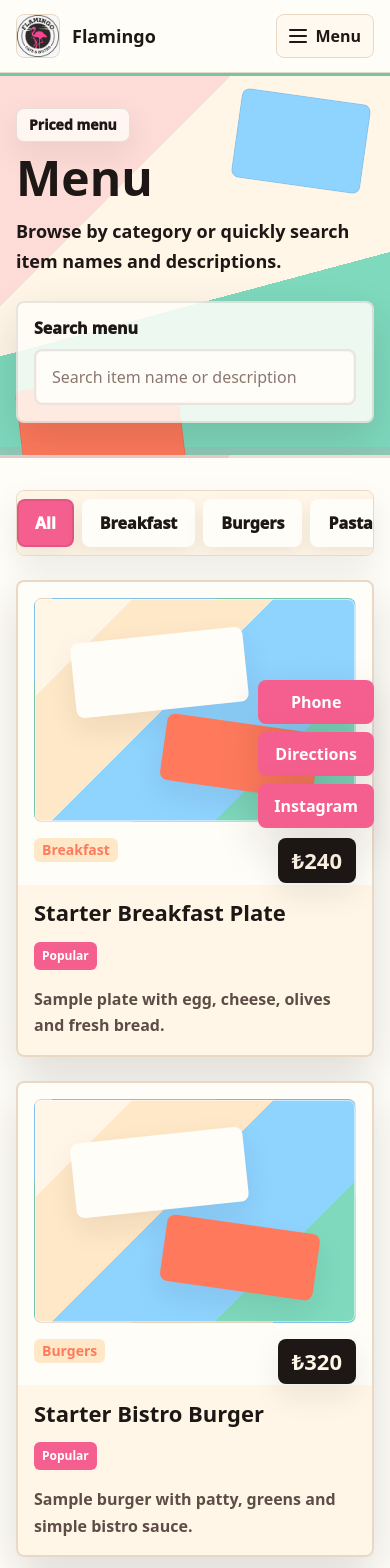
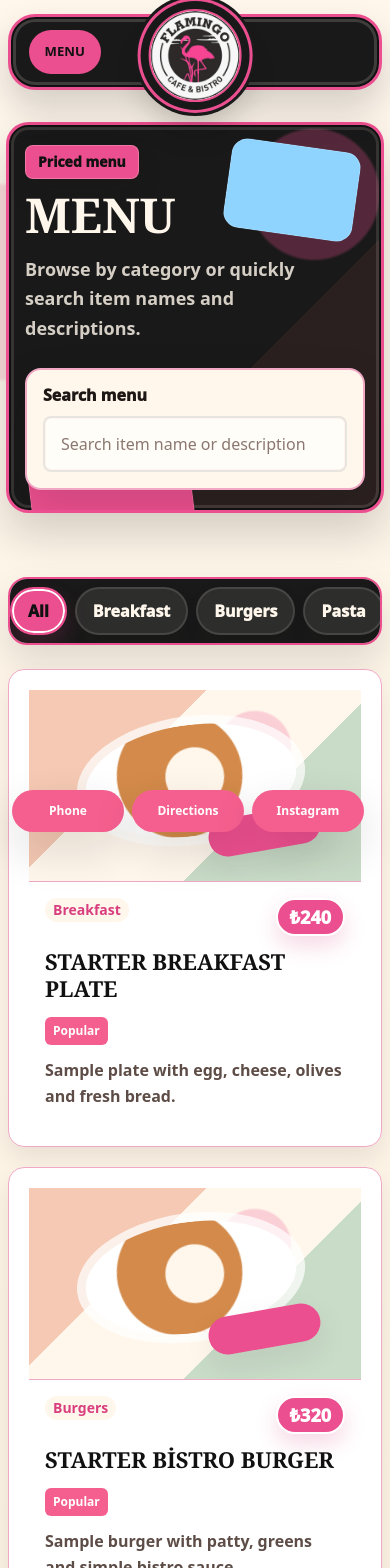
Before and after one commit to ckrkadr-sys/Flamingocafebistro, a Next.js app: page /en/menu in a window 390 px wide. Shown: the top 1568 px of the page. Built offline with nearby package versions, Linux system fonts and the light colour scheme.

Commit message:
refactor: unify header chrome and align menu layout

```diff
--- a/app/[lang]/layout.tsx
+++ b/app/[lang]/layout.tsx
@@ -2,7 +2,6 @@ import type { ReactNode } from "react";
 import { notFound } from "next/navigation";
 
 import { HomeFooter } from "@/components/home/HomeFooter";
-import { HomeHeader } from "@/components/home/HomeHeader";
 import { FloatingContactActions } from "@/components/layout/FloatingContactActions";
 import { Footer } from "@/components/layout/Footer";
 import { Header } from "@/components/layout/Header";
@@ -37,10 +36,9 @@ export default async function LocaleLayout({
   return (
     <SiteChrome
       defaultFooter={<Footer dictionary={dictionary} locale={lang} />}
-      defaultHeader={<Header dictionary={dictionary} locale={lang} />}
       floatingActions={<FloatingContactActions dictionary={dictionary} />}
+      header={<Header dictionary={dictionary} locale={lang} />}
       homeFooter={<HomeFooter dictionary={dictionary} locale={lang} />}
-      homeHeader={<HomeHeader dictionary={dictionary} locale={lang} />}
       homePath={getLocalizedPath(lang, "home")}
     >
       {children}
--- a/app/globals.css
+++ b/app/globals.css
@@ -270,9 +270,20 @@ a {
 }
 
 .site-shell {
+  --home-pink: #ec4f8f;
+  --home-pink-dark: #d93f7f;
+  --home-black: #111111;
+  --home-charcoal: #191919;
+  --home-cream: #fff7ec;
+  --home-cream-alt: #fbf0e1;
+  --home-white: #ffffff;
+  --home-border: #ec4f8f;
+  --home-muted: #4b4b4b;
+
   display: flex;
   min-height: 100vh;
   flex-direction: column;
+  overflow-x: clip;
 }
 
 .site-shell__content {
@@ -986,32 +997,55 @@ a {
 }
 
 .menu-page {
-  background:
-    linear-gradient(180deg, var(--color-cream) 0%, var(--color-surface) 36%, var(--color-cream) 100%);
+  overflow: hidden;
+  background:
+    radial-gradient(circle at 0 12rem, rgb(236 79 143 / 16%) 0 6rem, transparent 6.25rem),
+    linear-gradient(180deg, var(--home-cream) 0%, var(--home-cream-alt) 46%, var(--home-cream) 100%);
 }
 
 .menu-hero {
   position: relative;
-  overflow: hidden;
-  border-block: 3px solid rgb(29 23 21 / 10%);
-  background:
-    linear-gradient(135deg, rgb(245 95 143 / 18%) 0 30%, transparent 30% 100%),
-    linear-gradient(165deg, var(--color-cream) 0 58%, var(--color-mint) 58% 100%);
-  box-shadow: inset 0 -8px 0 rgb(245 95 143 / 12%);
+  overflow: visible;
+  border-block: 0;
+  background: transparent;
+  box-shadow: none;
 }
 
 .menu-hero::before,
 .menu-hero::after {
-  position: absolute;
-  z-index: 0;
+  display: none;
+}
+
+.menu-hero__inner {
+  position: relative;
+  overflow: hidden;
+  display: grid;
+  gap: var(--space-6);
+  width: min(calc(100% - 1rem), 86rem);
+  border: 3px solid var(--home-pink);
+  border-radius: 1.4rem;
+  background:
+    radial-gradient(circle at 82% 18%, rgb(236 79 143 / 28%) 0 4rem, transparent 4.2rem),
+    linear-gradient(135deg, var(--home-charcoal) 0 64%, #2b2020 64% 100%);
+  color: var(--home-cream);
+  padding: var(--space-6);
+  box-shadow:
+    inset 0 0 0 2px var(--home-black),
+    inset 0 0 0 5px rgb(255 247 236 / 12%),
+    0 20px 44px rgb(17 17 17 / 18%);
+}
+
+.menu-hero__inner::before,
+.menu-hero__inner::after {
+  position: absolute;
   display: block;
-  border: 1px solid rgb(29 23 21 / 8%);
-  border-radius: var(--radius-lg);
+  border: 1px solid rgb(255 247 236 / 16%);
+  border-radius: 1rem;
   content: "";
   pointer-events: none;
 }
 
-.menu-hero::before {
+.menu-hero__inner::before {
   top: var(--space-5);
   right: var(--space-6);
   width: 8rem;
@@ -1020,34 +1054,37 @@ a {
   transform: rotate(8deg);
 }
 
-.menu-hero::after {
+.menu-hero__inner::after {
   bottom: calc(var(--space-6) * -1);
   left: var(--space-5);
   width: 10rem;
   height: 6rem;
-  background: var(--color-coral);
+  background: var(--home-pink);
   transform: rotate(-7deg);
 }
 
-.menu-hero__inner {
+.menu-hero__inner > * {
   position: relative;
   z-index: 1;
-  display: grid;
-  gap: var(--space-6);
 }
 
 .menu-hero .ui-section-title {
+  min-width: 0;
   max-width: 42rem;
 }
 
 .menu-hero .ui-section-title__title {
+  color: var(--home-cream);
+  font-family: var(--font-serif);
   font-size: var(--text-4xl);
   line-height: var(--line-tight);
+  text-transform: uppercase;
 }
 
 .menu-hero .ui-section-title__description {
-  color: var(--color-text);
+  color: rgb(255 247 236 / 82%);
   font-weight: 650;
+  overflow-wrap: anywhere;
 }
 
 .menu-hero .ui-section-title__eyebrow,
@@ -1064,13 +1101,20 @@ a {
   box-shadow: var(--shadow-soft);
 }
 
+.menu-hero .ui-section-title__eyebrow {
+  border-color: rgb(255 247 236 / 24%);
+  background: var(--home-pink);
+  color: var(--home-black);
+}
+
 .menu-search {
   position: relative;
   display: grid;
+  min-width: 0;
   gap: var(--space-3);
-  border: 2px solid rgb(29 23 21 / 10%);
-  border-radius: var(--radius-lg);
-  background: rgb(255 253 248 / 86%);
+  border: 2px solid #f0a8c5;
+  border-radius: 1rem;
+  background: var(--home-cream);
   box-shadow: var(--shadow-lift);
   padding: var(--space-4);
 }
@@ -1118,17 +1162,22 @@ a {
 }
 
 .menu-listing {
-  background: var(--color-surface);
+  background: transparent;
+}
+
+.menu-listing .ui-container {
+  width: min(calc(100% - 1rem), 86rem);
 }
 
 .menu-category-tabs {
   display: flex;
+  max-width: 100%;
   gap: var(--space-2);
   overflow-x: auto;
-  border: 1px solid var(--color-border);
-  border-radius: var(--radius-lg);
-  background: var(--color-cream);
-  box-shadow: var(--shadow-soft);
+  border: 2px solid var(--home-pink);
+  border-radius: 1.2rem;
+  background: var(--home-charcoal);
+  box-shadow: 0 18px 36px rgb(17 17 17 / 12%);
   padding: var(--space-2);
   scroll-snap-type: x proximity;
 }
@@ -1138,10 +1187,10 @@ a {
   min-height: 48px;
   flex: 0 0 auto;
   align-items: center;
-  border: 2px solid transparent;
-  border-radius: var(--radius-lg);
-  background: var(--color-surface);
-  color: var(--color-text);
+  border: 2px solid rgb(255 247 236 / 12%);
+  border-radius: 999px;
+  background: rgb(255 247 236 / 9%);
+  color: var(--home-cream);
   cursor: pointer;
   font-weight: 950;
   line-height: var(--line-tight);
@@ -1151,43 +1200,49 @@ a {
 }
 
 .menu-category-tabs__button:hover {
-  border-color: var(--color-coral);
+  border-color: var(--home-pink);
+  background: var(--home-cream);
+  color: var(--home-black);
 }
 
 .menu-category-tabs__button[aria-pressed="true"] {
-  border-color: rgb(29 23 21 / 10%);
-  background: var(--color-flamingo-pink);
-  color: var(--color-on-accent);
-  box-shadow: var(--shadow-soft);
+  border-color: var(--home-pink);
+  background: var(--home-pink);
+  color: var(--home-black);
+  box-shadow:
+    inset 0 0 0 2px var(--home-white),
+    0 10px 22px rgb(217 63 127 / 18%);
 }
 
 .menu-grid {
   display: grid;
-  gap: var(--space-6);
+  gap: var(--space-5);
   margin-block-start: var(--space-6);
 }
 
 .menu-card {
+  position: relative;
   overflow: hidden;
   display: grid;
-  gap: var(--space-4);
-  border-width: 2px;
-  background:
-    linear-gradient(180deg, var(--color-surface) 0 64%, var(--color-cream) 64% 100%);
-  padding: var(--space-4);
-  box-shadow: var(--shadow-lift);
+  gap: 0;
+  border-color: #f0a8c5;
+  border-radius: 1rem;
+  background: var(--home-white);
+  color: var(--home-black);
+  box-shadow: 0 12px 24px rgb(17 17 17 / 8%);
 }
 
 .menu-card__media {
   position: relative;
-  min-height: 14rem;
+  min-height: 12rem;
   overflow: hidden;
-  border-radius: var(--radius-lg);
-  border: 1px solid rgb(29 23 21 / 10%);
-  background:
-    linear-gradient(135deg, rgb(255 253 248 / 64%) 0 18%, transparent 18% 100%),
-    linear-gradient(135deg, var(--color-cream-strong) 0 44%, var(--color-sky) 44% 74%, var(--color-mint) 74% 100%);
-  box-shadow: inset 0 0 0 1px rgb(255 255 255 / 50%);
+  border: 0;
+  border-bottom: 1px solid #f0a8c5;
+  border-radius: 0;
+  background:
+    radial-gradient(circle at 68% 30%, rgb(236 79 143 / 24%) 0 2.2rem, transparent 2.35rem),
+    linear-gradient(135deg, #f5c9b3 0 34%, #fff7ec 34% 66%, #c9dcc8 66% 100%);
+  box-shadow: none;
 }
 
 .menu-card__image {
@@ -1202,26 +1257,33 @@ a {
 }
 
 .menu-card__shape:first-child {
-  top: 16%;
-  left: 12%;
-  width: 54%;
-  height: 34%;
-  background: var(--color-surface);
-  transform: rotate(-6deg);
+  top: 18%;
+  left: 17%;
+  width: 64%;
+  height: 58%;
+  border-radius: 50%;
+  background:
+    radial-gradient(circle at 52% 47%, #fff7ec 0 23%, transparent 24%),
+    radial-gradient(circle at 45% 44%, #d38a4a 0 47%, transparent 48%),
+    #ffffff;
+  box-shadow: 0 0 0 0.55rem rgb(255 255 255 / 72%);
+  transform: rotate(-8deg);
 }
 
 .menu-card__shape:last-child {
   right: 12%;
-  bottom: 14%;
-  width: 48%;
-  height: 30%;
-  background: var(--color-coral);
-  transform: rotate(8deg);
+  bottom: 16%;
+  width: 34%;
+  height: 20%;
+  border-radius: 999px;
+  background: var(--home-pink);
+  transform: rotate(-10deg);
 }
 
 .menu-card__content {
   display: grid;
-  gap: var(--space-4);
+  gap: var(--space-3);
+  padding: var(--space-4);
 }
 
 .menu-card__meta,
@@ -1237,9 +1299,9 @@ a {
 
 .menu-card__category {
   width: fit-content;
-  border-radius: var(--radius-md);
-  background: var(--color-cream-strong);
-  color: var(--color-coral);
+  border-radius: 999px;
+  background: var(--home-cream);
+  color: var(--home-pink-dark);
   font-size: var(--text-sm);
   font-weight: 900;
   line-height: var(--line-tight);
@@ -1247,23 +1309,25 @@ a {
 }
 
 .menu-card__price {
-  border: 2px solid rgb(29 23 21 / 10%);
-  border-radius: var(--radius-lg);
-  background: var(--color-text);
-  color: var(--color-cream);
-  font-size: var(--text-xl);
-  font-weight: 900;
-  line-height: var(--line-tight);
+  border: 2px solid var(--home-white);
+  border-radius: 999px;
+  background: var(--home-pink);
+  color: var(--home-white);
+  font-size: var(--text-lg);
+  font-weight: 950;
+  line-height: 1;
   padding: var(--space-2) var(--space-3);
   white-space: nowrap;
-  box-shadow: var(--shadow-soft);
+  box-shadow: 0 10px 22px rgb(217 63 127 / 20%);
 }
 
 .menu-card__title {
   margin: 0;
-  color: var(--color-text);
+  color: var(--home-black);
+  font-family: var(--font-serif);
   font-size: var(--text-xl);
   line-height: var(--line-heading);
+  text-transform: uppercase;
 }
 
 .menu-card__description {
@@ -1322,8 +1386,10 @@ a {
 .about-page,
 .gallery-page,
 .contact-page {
-  background:
-    linear-gradient(180deg, var(--color-cream) 0%, var(--color-surface) 38%, var(--color-cream) 100%);
+  overflow: hidden;
+  background:
+    radial-gradient(circle at 0 12rem, rgb(236 79 143 / 12%) 0 6rem, transparent 6.25rem),
+    linear-gradient(180deg, var(--home-cream) 0%, var(--color-surface) 44%, var(--home-cream) 100%);
 }
 
 .about-hero,
@@ -1331,26 +1397,21 @@ a {
 .contact-hero {
   position: relative;
   overflow: hidden;
-  border-block: 3px solid rgb(29 23 21 / 10%);
-  box-shadow: inset 0 -8px 0 rgb(255 122 92 / 10%);
+  border-block: 0;
+  background: transparent;
+  box-shadow: none;
 }
 
 .about-hero {
-  background:
-    linear-gradient(135deg, rgb(245 95 143 / 18%) 0 34%, transparent 34% 100%),
-    linear-gradient(165deg, var(--color-cream) 0 58%, var(--color-mint) 58% 100%);
+  background: transparent;
 }
 
 .gallery-hero {
-  background:
-    linear-gradient(135deg, rgb(143 211 255 / 58%) 0 36%, transparent 36% 100%),
-    linear-gradient(165deg, var(--color-cream) 0 60%, rgb(245 95 143 / 34%) 60% 100%);
+  background: transparent;
 }
 
 .contact-hero {
-  background:
-    linear-gradient(135deg, rgb(255 122 92 / 22%) 0 34%, transparent 34% 100%),
-    linear-gradient(165deg, var(--color-cream) 0 58%, var(--color-sky) 58% 100%);
+  background: transparent;
 }
 
 .about-hero::before,
@@ -1407,6 +1468,12 @@ a {
 .about-hero__grid {
   position: relative;
   z-index: 1;
+  width: min(calc(100% - 1rem), 86rem);
+  border: 2px solid var(--home-pink);
+  border-radius: 1.4rem;
+  background: rgb(255 247 236 / 82%);
+  padding: var(--space-6);
+  box-shadow: 0 18px 36px rgb(17 17 17 / 10%);
 }
 
 .gallery-hero .ui-section-title__title,
@@ -2223,15 +2290,6 @@ a.contact-card__value:hover {
 }
 
 .site-shell--home {
-  --home-pink: #ec4f8f;
-  --home-pink-dark: #d93f7f;
-  --home-black: #111111;
-  --home-charcoal: #191919;
-  --home-cream: #fff7ec;
-  --home-cream-alt: #fbf0e1;
-  --home-white: #ffffff;
-  --home-border: #ec4f8f;
-  --home-muted: #4b4b4b;
   background: var(--home-cream);
   color: var(--home-black);
 }
@@ -2300,7 +2358,7 @@ a.contact-card__value:hover {
   border-color: rgb(255 247 236 / 20%);
   background: rgb(255 247 236 / 9%);
   color: var(--home-white);
-  font-size: clamp(0.68rem, 0.78vw, 0.84rem);
+  font-size: 0.82rem;
   font-weight: 950;
 }
 
@@ -2319,9 +2377,9 @@ a.contact-card__value:hover {
   min-height: 2.75rem;
   align-items: center;
   color: var(--home-white);
-  font-size: clamp(0.68rem, 0.78vw, 0.84rem);
+  font-size: 0.82rem;
   font-weight: 900;
-  letter-spacing: 0.02em;
+  letter-spacing: 0;
   line-height: 1;
   text-decoration: none;
   text-transform: uppercase;
@@ -2395,6 +2453,14 @@ a.contact-card__value:hover {
 
 .home-header__mobile {
   display: none;
+}
+
+.home-header__mobile-list {
+  display: grid;
+  gap: 0.35rem;
+  padding: 0;
+  margin: 0;
+  list-style: none;
 }
 
 .home-hero-v2,
@@ -3688,6 +3754,46 @@ a.contact-card__value:hover {
 }
 
 @media (max-width: 42rem) {
+  .site-shell:not(.site-shell--home) .site-shell__content {
+    padding-block-end: 5.75rem;
+  }
+
+  .floating-contact-actions {
+    right: auto;
+    bottom: var(--space-3);
+    left: var(--space-3);
+    display: grid;
+    width: min(calc(100vw - (var(--space-3) * 2)), 22rem);
+    max-width: calc(100vw - (var(--space-3) * 2));
+    grid-template-columns: repeat(3, minmax(0, 1fr));
+  }
+
+  .floating-contact-actions__link {
+    min-width: 0;
+    flex: 1;
+    min-height: 42px;
+    border-radius: 999px;
+    font-size: var(--text-xs);
+    overflow: hidden;
+    padding: var(--space-2);
+    text-overflow: ellipsis;
+    white-space: nowrap;
+  }
+
+  .menu-hero__inner {
+    width: calc(100% - var(--space-3));
+    padding: var(--space-5) var(--space-4);
+  }
+
+  .menu-hero .ui-section-title__description {
+    max-width: 18rem;
+  }
+
+  .menu-search__control,
+  .menu-search__input {
+    min-width: 0;
+  }
+
   .home-hero-v2,
   .home-feature-strip,
   .home-signature,
--- a/components/home/HomeHeader.tsx
+++ b/components/home/HomeHeader.tsx
@@ -1,87 +1,12 @@
-import Image from "next/image";
-import Link from "next/link";
-
-import { LanguageSwitcher } from "@/components/layout/LanguageSwitcher";
+import { Header } from "@/components/layout/Header";
 import type { Dictionary } from "@/lib/i18n/dictionaries";
 import type { Locale } from "@/lib/i18n/locales";
-import { getLocalizedPath, primaryNavRouteKeys } from "@/lib/i18n/routes";
-import { getSiteConfig } from "@/lib/site/siteHelpers";
 
 type HomeHeaderProps = Readonly<{
   dictionary: Dictionary;
   locale: Locale;
 }>;
 
-export function HomeHeader({ dictionary, locale }: HomeHeaderProps) {
-  const site = getSiteConfig();
-
-  return (
-    <header className="home-header">
-      <div className="home-header__bar">
-        <nav
-          aria-label={dictionary.common.primaryNavigationLabel}
-          className="home-header__nav home-header__nav--left"
-        >
-          {primaryNavRouteKeys.map((routeKey) => (
-            <Link
-              aria-current={routeKey === "home" ? "page" : undefined}
-              className={
-                routeKey === "contact"
-                  ? "home-header__link home-header__cta"
-                  : "home-header__link"
-              }
-              href={getLocalizedPath(locale, routeKey)}
-              key={routeKey}
-            >
-              {dictionary.nav[routeKey]}
-              {routeKey === "contact" ? <span aria-hidden="true">+</span> : null}
-            </Link>
-          ))}
-        </nav>
-
-        <Link
-          aria-label={site.businessName}
-          className="home-header__logo-link"
-          href={getLocalizedPath(locale, "home")}
-        >
-          <Image
-            alt=""
-            className="home-header__logo"
-            height={176}
-            priority
-            src={site.logoPath}
-            width={176}
-          />
-        </Link>
-
-        <div className="home-header__actions">
-          <LanguageSwitcher
-            ariaLabel={dictionary.common.languageSwitcherLabel}
-            currentLocale={locale}
-          />
-        </div>
-
-        <details className="home-header__mobile">
-          <summary>{dictionary.common.mobileMenuOpenLabel}</summary>
-          <div className="home-header__mobile-panel">
-            <nav aria-label={dictionary.common.primaryNavigationLabel}>
-              {primaryNavRouteKeys.map((routeKey) => (
-                <Link
-                  aria-current={routeKey === "home" ? "page" : undefined}
-                  href={getLocalizedPath(locale, routeKey)}
-                  key={routeKey}
-                >
-                  {dictionary.nav[routeKey]}
-                </Link>
-              ))}
-            </nav>
-            <LanguageSwitcher
-              ariaLabel={dictionary.common.languageSwitcherLabel}
-              currentLocale={locale}
-            />
-          </div>
-        </details>
-      </div>
-    </header>
-  );
+export function HomeHeader(props: HomeHeaderProps) {
+  return <Header {...props} />;
 }
--- a/components/layout/Header.tsx
+++ b/components/layout/Header.tsx
@@ -1,8 +1,4 @@
-import Link from "next/link";
-
-import { LanguageSwitcher } from "@/components/layout/LanguageSwitcher";
-import { MobileNavigation } from "@/components/layout/MobileNavigation";
-import { Container } from "@/components/shared/Container";
+import { HeaderClient } from "@/components/layout/HeaderClient";
 import type { Dictionary } from "@/lib/i18n/dictionaries";
 import type { Locale } from "@/lib/i18n/locales";
 import { getLocalizedPath, primaryNavRouteKeys } from "@/lib/i18n/routes";
@@ -18,55 +14,19 @@ export function Header({ dictionary, locale }: HeaderProps) {
   const navItems = primaryNavRouteKeys.map((routeKey) => ({
     href: getLocalizedPath(locale, routeKey),
     label: dictionary.nav[routeKey],
+    routeKey,
   }));
 
   return (
-    <header className="site-header">
-      <Container className="site-header__inner">
-        <Link
-          aria-label={site.businessName}
-          className="site-header__brand"
-          href={getLocalizedPath(locale, "home")}
-        >
-          <span
-            aria-hidden="true"
-            className="site-header__logo"
-            style={{ backgroundImage: `url(${site.logoPath})` }}
-          />
-          <span className="site-header__brand-name">{site.shortBrandName}</span>
-        </Link>
-
-        <nav
-          aria-label={dictionary.common.primaryNavigationLabel}
-          className="site-header__desktop-nav"
-        >
-          <ul className="site-header__nav-list">
-            {navItems.map((item) => (
-              <li key={item.href}>
-                <Link className="site-header__nav-link" href={item.href}>
-                  {item.label}
-                </Link>
-              </li>
-            ))}
-          </ul>
-        </nav>
-
-        <div className="site-header__desktop-actions">
-          <LanguageSwitcher
-            ariaLabel={dictionary.common.languageSwitcherLabel}
-            currentLocale={locale}
-          />
-        </div>
-
-        <MobileNavigation
-          closeLabel={dictionary.common.mobileMenuCloseLabel}
-          currentLocale={locale}
-          languageSwitcherLabel={dictionary.common.languageSwitcherLabel}
-          navItems={navItems}
-          openLabel={dictionary.common.mobileMenuOpenLabel}
-          primaryNavigationLabel={dictionary.common.primaryNavigationLabel}
-        />
-      </Container>
-    </header>
+    <HeaderClient
+      brandLabel={site.businessName}
+      currentLocale={locale}
+      homeHref={getLocalizedPath(locale, "home")}
+      languageSwitcherLabel={dictionary.common.languageSwitcherLabel}
+      logoPath={site.logoPath}
+      mobileMenuOpenLabel={dictionary.common.mobileMenuOpenLabel}
+      navItems={navItems}
+      primaryNavigationLabel={dictionary.common.primaryNavigationLabel}
+    />
   );
 }
--- /dev/null
+++ b/components/layout/HeaderClient.tsx
@@ -0,0 +1,119 @@
+"use client";
+
+import Image from "next/image";
+import Link from "next/link";
+import { usePathname } from "next/navigation";
+
+import { LanguageSwitcher } from "@/components/layout/LanguageSwitcher";
+import type { Locale } from "@/lib/i18n/locales";
+import { getRouteKeyFromPath, type RouteKey } from "@/lib/i18n/routes";
+
+type HeaderNavItem = Readonly<{
+  href: string;
+  label: string;
+  routeKey: RouteKey;
+}>;
+
+type HeaderClientProps = Readonly<{
+  brandLabel: string;
+  currentLocale: Locale;
+  homeHref: string;
+  languageSwitcherLabel: string;
+  logoPath: string;
+  mobileMenuOpenLabel: string;
+  navItems: readonly HeaderNavItem[];
+  primaryNavigationLabel: string;
+}>;
+
+export function HeaderClient({
+  brandLabel,
+  currentLocale,
+  homeHref,
+  languageSwitcherLabel,
+  logoPath,
+  mobileMenuOpenLabel,
+  navItems,
+  primaryNavigationLabel,
+}: HeaderClientProps) {
+  const pathname = usePathname();
+  const activeRouteKey = getRouteKeyFromPath(pathname ?? homeHref);
+
+  return (
+    <header className="home-header">
+      <div className="home-header__bar">
+        <nav
+          aria-label={primaryNavigationLabel}
+          className="home-header__nav home-header__nav--left"
+        >
+          {navItems.map((item) => (
+            <Link
+              aria-current={
+                activeRouteKey === item.routeKey ? "page" : undefined
+              }
+              className={
+                item.routeKey === "contact"
+                  ? "home-header__link home-header__cta"
+                  : "home-header__link"
+              }
+              href={item.href}
+              key={item.routeKey}
+            >
+              {item.label}
+              {item.routeKey === "contact" ? (
+                <span aria-hidden="true">+</span>
+              ) : null}
+            </Link>
+          ))}
+        </nav>
+
+        <Link
+          aria-label={brandLabel}
+          className="home-header__logo-link"
+          href={homeHref}
+        >
+          <Image
+            alt=""
+            className="home-header__logo"
+            height={176}
+            priority
+            src={logoPath}
+            width={176}
+          />
+        </Link>
+
+        <div className="home-header__actions">
+          <LanguageSwitcher
+            ariaLabel={languageSwitcherLabel}
+            currentLocale={currentLocale}
+          />
+        </div>
+
+        <details className="home-header__mobile">
+          <summary>{mobileMenuOpenLabel}</summary>
+          <div className="home-header__mobile-panel">
+            <nav aria-label={primaryNavigationLabel}>
+              <ul className="home-header__mobile-list">
+                {navItems.map((item) => (
+                  <li key={item.routeKey}>
+                    <Link
+                      aria-current={
+                        activeRouteKey === item.routeKey ? "page" : undefined
+                      }
+                      href={item.href}
+                    >
+                      {item.label}
+                    </Link>
+                  </li>
+                ))}
+              </ul>
+            </nav>
+            <LanguageSwitcher
+              ariaLabel={languageSwitcherLabel}
+              currentLocale={currentLocale}
+            />
+          </div>
+        </details>
+      </div>
+    </header>
+  );
+}
--- a/components/layout/SiteChrome.tsx
+++ b/components/layout/SiteChrome.tsx
@@ -8,20 +8,18 @@ import { cn } from "@/lib/utils/cn";
 type SiteChromeProps = Readonly<{
   children: ReactNode;
   defaultFooter: ReactNode;
-  defaultHeader: ReactNode;
   floatingActions: ReactNode;
+  header: ReactNode;
   homeFooter: ReactNode;
-  homeHeader: ReactNode;
   homePath: string;
 }>;
 
 export function SiteChrome({
   children,
   defaultFooter,
-  defaultHeader,
   floatingActions,
+  header,
   homeFooter,
-  homeHeader,
   homePath,
 }: SiteChromeProps) {
   const pathname = usePathname();
@@ -31,7 +29,7 @@ export function SiteChrome({
 
   return (
     <div className={cn("site-shell", isHome && "site-shell--home")}>
-      {isHome ? homeHeader : defaultHeader}
+      {header}
       <div className="site-shell__content">{children}</div>
       {isHome ? homeFooter : defaultFooter}
       {isHome ? null : floatingActions}
```
